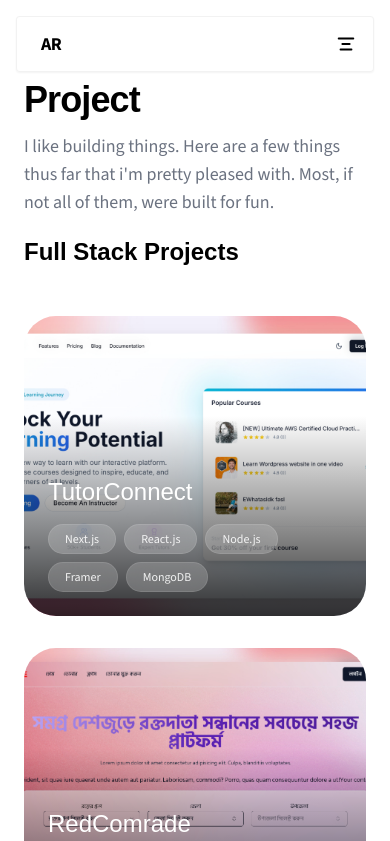
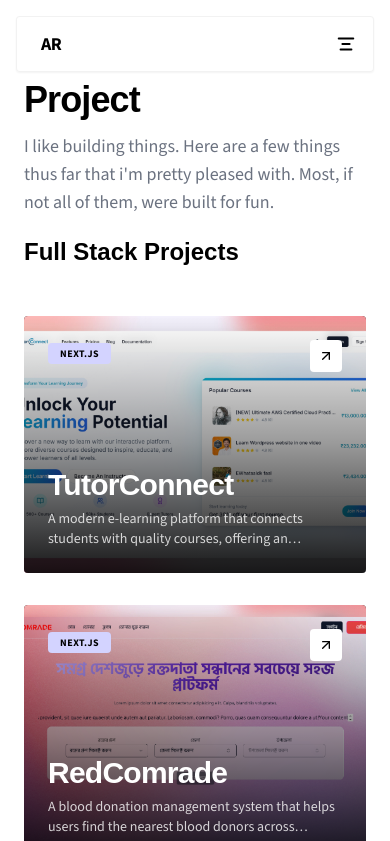
Before and after one commit to developerarif10/arifurrahman.xyz, a Next.js app: page /projects in a window 390 px wide. Shown: the top 841 px of the page. Built offline with nearby package versions, Linux system fonts and the light colour scheme; a web font is replaced by a local one.

Commit message:
update work page layout

```diff
--- a/app/projects/page.js
+++ b/app/projects/page.js
@@ -1,6 +1,6 @@
+import ProjectCard from "@/components/works/ProjectCard";
 import Link from "next/link";
 import ProjectButton from "./_components/project-btn";
-import ProjectCard from "./_components/project-card";
 
 export const metadata = {
   title: "Projects | Arifur Rahman",
@@ -78,7 +78,7 @@
   ];
   return (
     <div className="min-h-screen px-6 pt-20">
-      <div className="max-w-4xl mx-auto">
+      <div className="max-w-7xl mx-auto">
         <div className="flex gap-3 flex-col">
           <h1 className="text-4xl font-bold tracking-tight">Project</h1>
           <p className="text-lg text-muted-foreground">
@@ -92,7 +92,7 @@
             <div className="container py-12">
               <div className="grid grid-cols-1 md:grid-cols-2 gap-8">
                 {projectData?.map((content) => (
-                  <ProjectCard key={content?.thumbnail} content={content} />
+                  <ProjectCard key={content?.thumbnail} project={content} />
                 ))}
               </div>
             </div>
--- a/components/cards/contact-card.jsx
+++ b/components/cards/contact-card.jsx
@@ -47,7 +47,7 @@
   };
 
   return (
-    <div className="w-full bg-white rounded-sm p-6" id="contacts">
+    <div className="w-full bg-white rounded-sm p-0 lg:p-6" id="contacts">
       <div className="grid lg:grid-cols-12 gap-12 items-start">
         {/* Left Column - Book a Call Card */}
         <div className="lg:col-span-5 relative">
--- /dev/null
+++ b/components/works/ProjectCard.jsx
@@ -0,0 +1,51 @@
+"use client";
+
+import { ArrowUpRight } from "lucide-react";
+import Image from "next/image";
+import Link from "next/link";
+
+const ProjectCard = ({ project }) => {
+  return (
+    <Link href={project.link || project.projectUrl || "#"} className="block group w-full" target={project.target || "_self"}>
+      <div className="relative aspect-[16/12] w-full overflow-hidden rounded-sm bg-neutral-900">
+        <Image
+          src={project.image || project.thumbnaiUrl}
+          alt={project.title}
+          fill
+          className="object-cover transition-transform duration-700 group-hover:scale-105"
+        />
+        {/* Gradient Overlay */}
+        <div className="absolute inset-0 bg-gradient-to-t from-black/90 via-black/40 to-transparent pointer-events-none" />
+
+        {/* Hover Dark Overlay */}
+        <div className="absolute inset-0 bg-black/40 opacity-0 group-hover:opacity-100 transition-opacity duration-500 pointer-events-none" />
+
+        {/* Top Pill / Tag */}
+        <div className="absolute top-6 left-6 z-10 opacity-100 md:opacity-0 md:group-hover:opacity-100 transition-opacity duration-500">
+          <span className="bg-[#d3d3ff] text-black text-[10px] md:text-xs font-bold uppercase tracking-wider px-3 py-1 rounded-sm">
+            {project.category || (project.techStack && project.techStack[0]) || "Project"}
+          </span>
+        </div>
+
+        {/* Top Right Icon */}
+        <div className="absolute top-6 right-6 z-10 opacity-100 md:opacity-0 md:group-hover:opacity-100 transition-opacity duration-500">
+          <div className="bg-white text-black p-2 rounded-sm">
+            <ArrowUpRight className="w-4 h-4" />
+          </div>
+        </div>
+
+        {/* Content */}
+        <div className="absolute bottom-0 left-0 p-6 md:p-8 w-full z-10">
+          <h3 className="text-3xl md:text-4xl font-bold text-white leading-[1.1] mb-2 tracking-tight">
+            {project.title}
+          </h3>
+          <p className="text-sm md:text-base text-white/80 line-clamp-2 font-light">
+             {project.description || project.subTitle}
+          </p>
+        </div>
+      </div>
+    </Link>
+  );
+};
+
+export default ProjectCard;
--- a/components/works/Recent-work.jsx
+++ b/components/works/Recent-work.jsx
@@ -1,8 +1,7 @@
 "use client";
 
 import { motion } from "framer-motion";
-import { ArrowRight, ArrowUpRight } from "lucide-react";
-import Image from "next/image";
+import { ArrowRight } from "lucide-react";
 import Link from "next/link";
 
 const projects = [
@@ -44,49 +43,7 @@
   },
 ];
 
-const ProjectCard = ({ project }) => {
-  return (
-    <Link href={project.link} className="block group w-full">
-      <div className="relative aspect-[16/12] w-full overflow-hidden rounded-sm bg-neutral-900">
-        <Image
-          src={project.image}
-          alt={project.title}
-          fill
-          className="object-cover transition-transform duration-700 group-hover:scale-105"
-        />
-        {/* Gradient Overlay */}
-        <div className="absolute inset-0 bg-gradient-to-t from-black/90 via-black/40 to-transparent pointer-events-none" />
-
-        {/* Hover Dark Overlay */}
-        <div className="absolute inset-0 bg-black/40 opacity-0 group-hover:opacity-100 transition-opacity duration-500 pointer-events-none" />
-
-        {/* Top Pill / Tag */}
-        <div className="absolute top-6 left-6 z-10 opacity-100 md:opacity-0 md:group-hover:opacity-100 transition-opacity duration-500">
-          <span className="bg-[#d3d3ff] text-black text-[10px] md:text-xs font-bold uppercase tracking-wider px-3 py-1 rounded-sm">
-            {project.category}
-          </span>
-        </div>
-
-        {/* Top Right Icon */}
-        <div className="absolute top-6 right-6 z-10 opacity-100 md:opacity-0 md:group-hover:opacity-100 transition-opacity duration-500">
-          <div className="bg-white text-black p-2 rounded-sm">
-            <ArrowUpRight className="w-4 h-4" />
-          </div>
-        </div>
-
-        {/* Content */}
-        <div className="absolute bottom-0 left-0 p-6 md:p-8 w-full z-10">
-          <h3 className="text-3xl md:text-4xl font-bold text-white leading-[1.1] mb-2 tracking-tight">
-            {project.title}
-          </h3>
-          <p className="text-sm md:text-base text-white/80 line-clamp-2 font-light">
-             {project.description}
-          </p>
-        </div>
-      </div>
-    </Link>
-  );
-};
+import ProjectCard from "./ProjectCard";
 
 export default function RecentWorkCard() {
   return (
```
